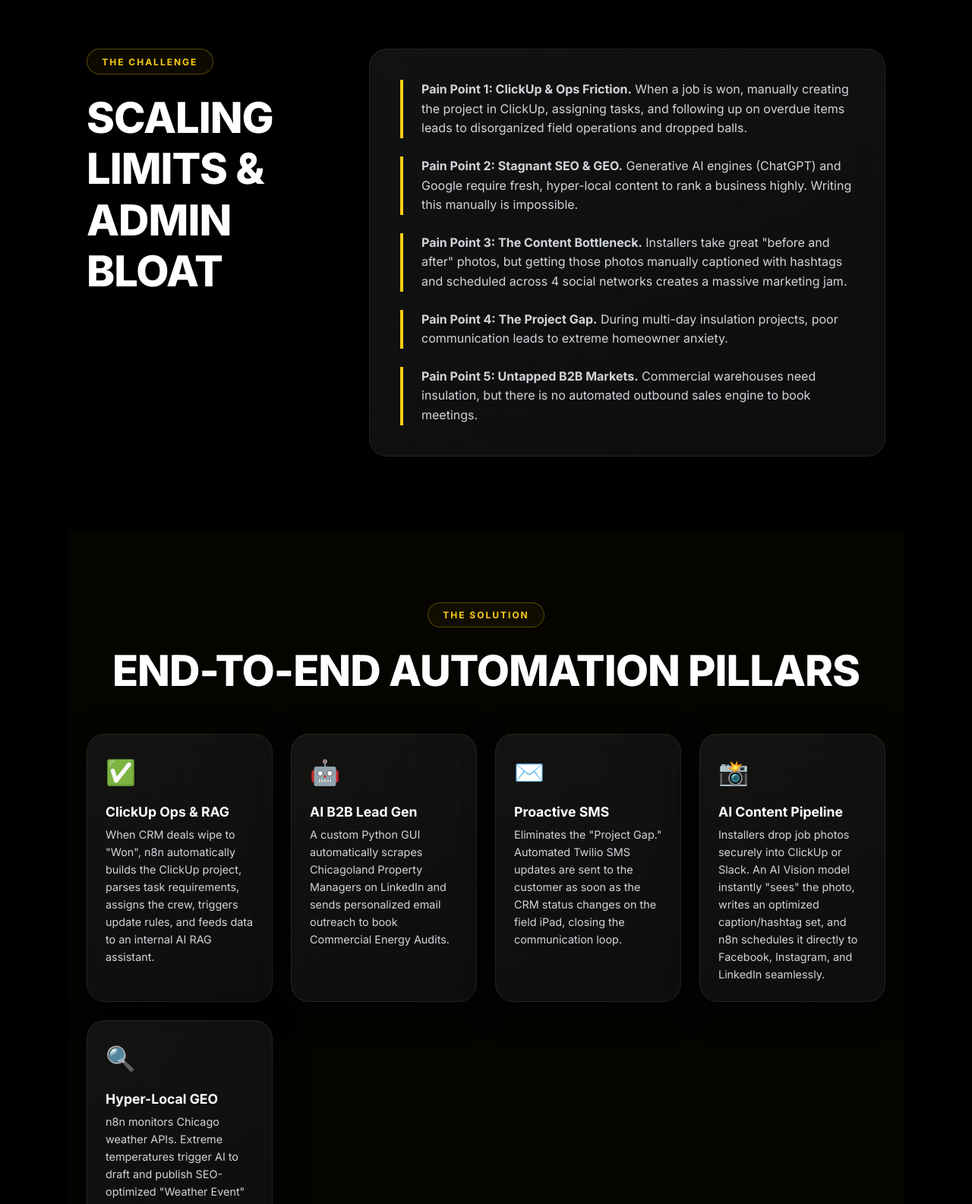
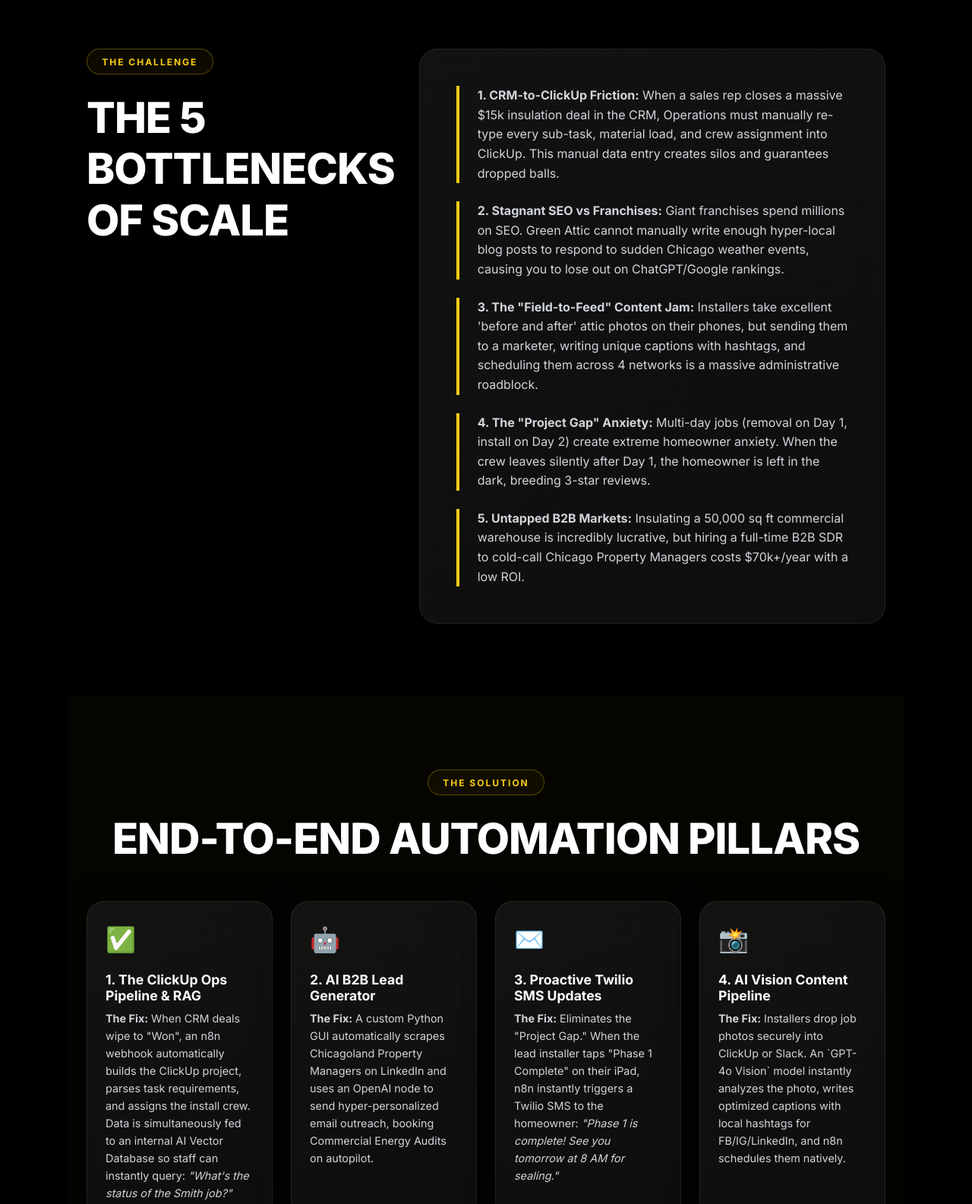
Before and after one commit to delapazbryon123/Portfolio, a plain HTML site: page green-attic-presentation.html in a window 1280 px wide. Shown: the part 1540-3125 px from the top of the page at 76% size. Drawn offline with Linux system fonts and the light colour scheme.

Commit message:
feat: rewrite painpoints with deep narrative structures

```diff
--- a/green-attic-presentation.html
+++ b/green-attic-presentation.html
@@ -155,23 +155,23 @@
             <div class="about-grid">
                 <div class="section-header">
                     <span class="section-label">THE CHALLENGE</span>
-                    <h2>Scaling Limits &amp; Admin Bloat</h2>
+                    <h2>The 5 Bottlenecks of Scale</h2>
                 </div>
-                <div class="glass-card glow-card">
+                <div class="glass-card glow-card" style="padding: 3rem;">
                     <p class="accent-border">
-                        <strong>Pain Point 1: ClickUp &amp; Ops Friction.</strong> When a job is won, manually creating the project in ClickUp, assigning tasks, and following up on overdue items leads to disorganized field operations and dropped balls.
+                        <strong>1. CRM-to-ClickUp Friction:</strong> When a sales rep closes a massive $15k insulation deal in the CRM, Operations must manually re-type every sub-task, material load, and crew assignment into ClickUp. This manual data entry creates silos and guarantees dropped balls.
                     </p>
                     <p class="accent-border">
-                        <strong>Pain Point 2: Stagnant SEO &amp; GEO.</strong> Generative AI engines (ChatGPT) and Google require fresh, hyper-local content to rank a business highly. Writing this manually is impossible.
+                        <strong>2. Stagnant SEO vs Franchises:</strong> Giant franchises spend millions on SEO. Green Attic cannot manually write enough hyper-local blog posts to respond to sudden Chicago weather events, causing you to lose out on ChatGPT/Google rankings.
                     </p>
                     <p class="accent-border">
-                        <strong>Pain Point 3: The Content Bottleneck.</strong> Installers take great "before and after" photos, but getting those photos manually captioned with hashtags and scheduled across 4 social networks creates a massive marketing jam.
+                        <strong>3. The "Field-to-Feed" Content Jam:</strong> Installers take excellent 'before and after' attic photos on their phones, but sending them to a marketer, writing unique captions with hashtags, and scheduling them across 4 networks is a massive administrative roadblock.
                     </p>
                     <p class="accent-border">
-                        <strong>Pain Point 4: The Project Gap.</strong> During multi-day insulation projects, poor communication leads to extreme homeowner anxiety.
+                        <strong>4. The "Project Gap" Anxiety:</strong> Multi-day jobs (removal on Day 1, install on Day 2) create extreme homeowner anxiety. When the crew leaves silently after Day 1, the homeowner is left in the dark, breeding 3-star reviews.
                     </p>
                     <p class="accent-border">
-                        <strong>Pain Point 5: Untapped B2B Markets.</strong> Commercial warehouses need insulation, but there is no automated outbound sales engine to book meetings.
+                        <strong>5. Untapped B2B Markets:</strong> Insulating a 50,000 sq ft commercial warehouse is incredibly lucrative, but hiring a full-time B2B SDR to cold-call Chicago Property Managers costs $70k+/year with a low ROI.
                     </p>
                 </div>
             </div>
@@ -187,28 +187,28 @@
             <div class="about-pillars" style="margin-top: 3rem;">
                 <div class="pillar glass-card hover-lift">
                     <div class="pillar-icon">✅</div>
-                    <h3>ClickUp Ops &amp; RAG</h3>
-                    <p>When CRM deals wipe to "Won", n8n automatically builds the ClickUp project, parses task requirements, assigns the crew, triggers update rules, and feeds data to an internal AI RAG assistant.</p>
+                    <h3>1. The ClickUp Ops Pipeline &amp; RAG</h3>
+                    <p><strong>The Fix:</strong> When CRM deals wipe to "Won", an n8n webhook automatically builds the ClickUp project, parses task requirements, and assigns the install crew. Data is simultaneously fed to an internal AI Vector Database so staff can instantly query: <em>"What's the status of the Smith job?"</em></p>
                 </div>
                 <div class="pillar glass-card hover-lift">
                     <div class="pillar-icon">🤖</div>
-                    <h3>AI B2B Lead Gen</h3>
-                    <p>A custom Python GUI automatically scrapes Chicagoland Property Managers on LinkedIn and sends personalized email outreach to book Commercial Energy Audits.</p>
+                    <h3>2. AI B2B Lead Generator</h3>
+                    <p><strong>The Fix:</strong> A custom Python GUI automatically scrapes Chicagoland Property Managers on LinkedIn and uses an OpenAI node to send hyper-personalized email outreach, booking Commercial Energy Audits on autopilot.</p>
                 </div>
                 <div class="pillar glass-card hover-lift">
                     <div class="pillar-icon">✉️</div>
-                    <h3>Proactive SMS</h3>
-                    <p>Eliminates the "Project Gap." Automated Twilio SMS updates are sent to the customer as soon as the CRM status changes on the field iPad, closing the communication loop.</p>
+                    <h3>3. Proactive Twilio SMS Updates</h3>
+                    <p><strong>The Fix:</strong> Eliminates the "Project Gap." When the lead installer taps "Phase 1 Complete" on their iPad, n8n instantly triggers a Twilio SMS to the homeowner: <em>"Phase 1 is complete! See you tomorrow at 8 AM for sealing."</em></p>
                 </div>
                 <div class="pillar glass-card hover-lift">
                     <div class="pillar-icon">📸</div>
-                    <h3>AI Content Pipeline</h3>
-                    <p>Installers drop job photos securely into ClickUp or Slack. An AI Vision model instantly "sees" the photo, writes an optimized caption/hashtag set, and n8n schedules it directly to Facebook, Instagram, and LinkedIn seamlessly.</p>
+                    <h3>4. AI Vision Content Pipeline</h3>
+                    <p><strong>The Fix:</strong> Installers drop job photos securely into ClickUp or Slack. An `GPT-4o Vision` model instantly analyzes the photo, writes optimized captions with local hashtags for FB/IG/LinkedIn, and n8n schedules them natively.</p>
                 </div>
                 <div class="pillar glass-card hover-lift">
                     <div class="pillar-icon">🔍</div>
-                    <h3>Hyper-Local GEO</h3>
-                    <p>n8n monitors Chicago weather APIs. Extreme temperatures trigger AI to draft and publish SEO-optimized "Weather Event" blog posts to dominate Generative Engine responses.</p>
+                    <h3>5. Weather-Triggered GEO Engine</h3>
+                    <p><strong>The Fix:</strong> n8n monitors Chicago OpenWeather APIs. The second temperatures drop below freezing, an AI agent automatically drafts and publishes a WordPress post: <em>"How Chicago Homes Prevent Frozen Pipes This Week"</em>, instantly dominating local search algorithms.</p>
                 </div>
             </div>
         </section>
```
